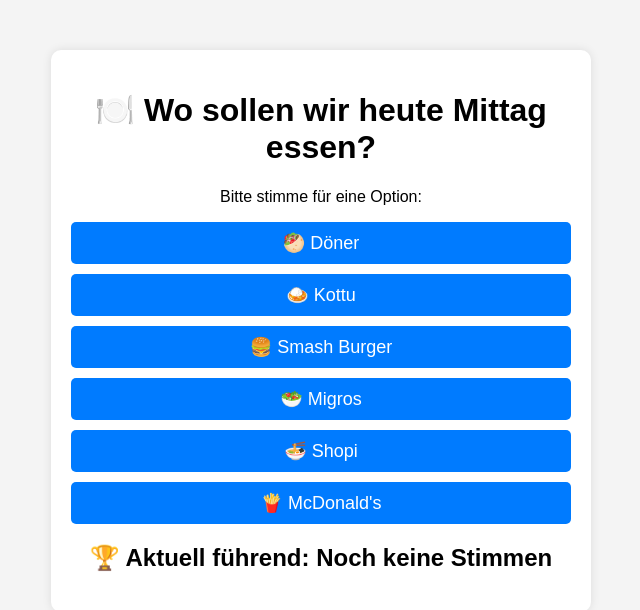
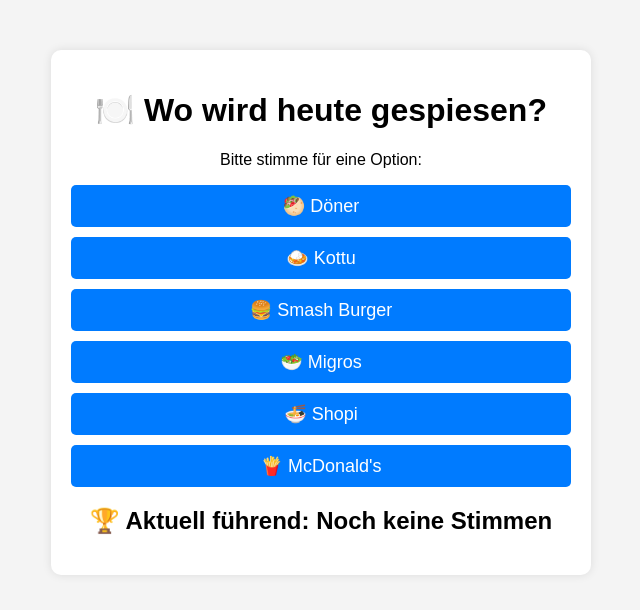
Before and after one commit to illansoo/illansoo.github.io, a plain HTML site: page index.html in a window 1280 px wide. Shown: the whole page, without its empty margins (319-959 px from the left). Drawn offline with nearby package versions, Linux system fonts and the light colour scheme; no server answers.

Commit message:
Update index.html

```diff
--- a/index.html
+++ b/index.html
@@ -10,7 +10,7 @@
 </head>
 <body>
     <div class="container">
-        <h1>🍽️ Wo sollen wir heute Mittag essen?</h1>
+        <h1>🍽️ Wo wird heute gespiesen?</h1>
         <p>Bitte stimme für eine Option:</p>
         <div id="options">
             <button onclick="vote('Döner')">🥙 Döner</button>
```
